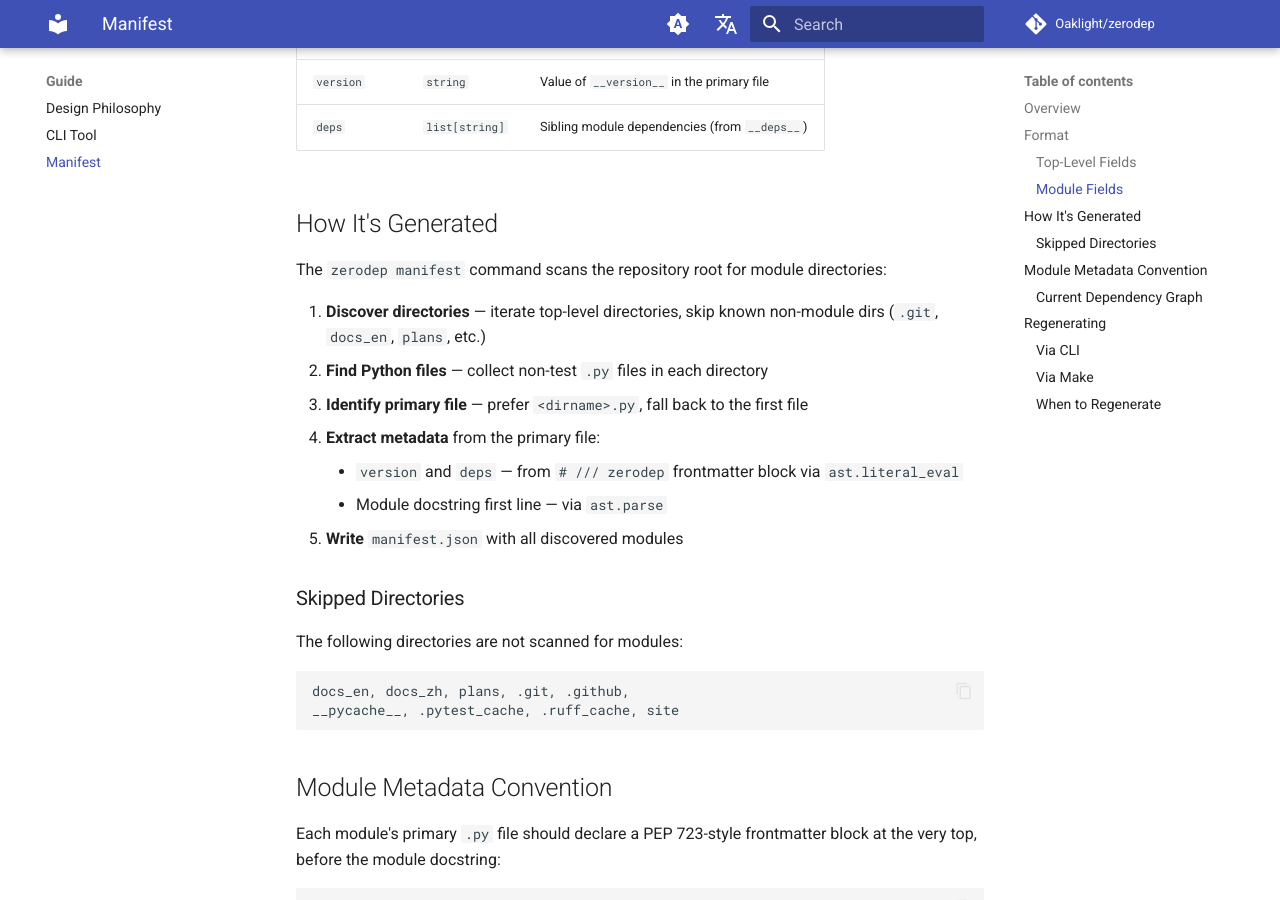
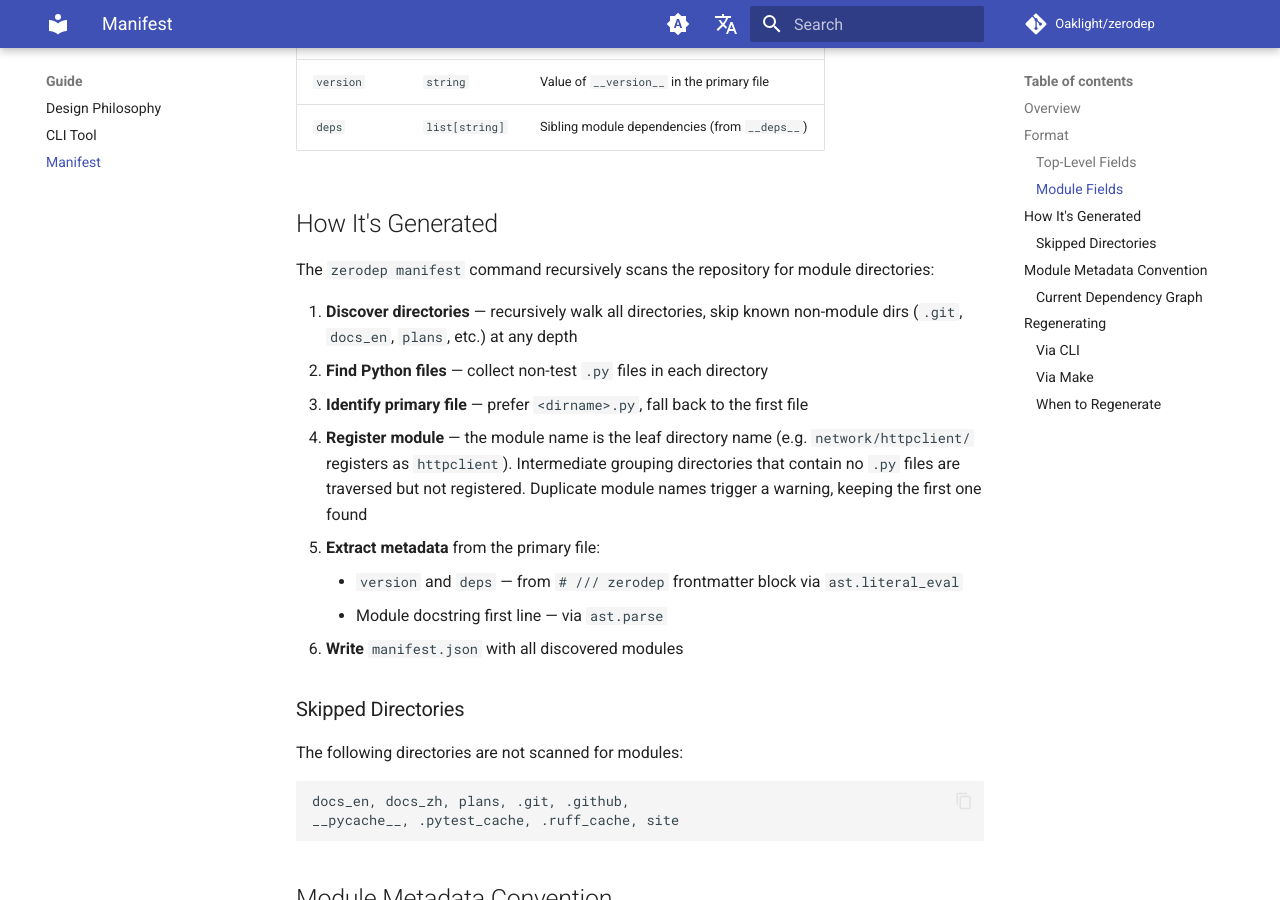
Before and after one commit to Oaklight/zerodep, an MkDocs documentation site: the page built from docs/guide/manifest.md, in a window 1280 px wide and 900 px high, scrolled down 1383 px. Built offline with MkDocs 1.6.1 and Material for MkDocs 9.7.7, drawn with Linux system fonts in a browser that asks for light colours; comment, search, counter and statistics services are not loaded.

Commit message:
document recursive module scanning and nested directory support

```diff
--- a/docs/guide/manifest.md
+++ b/docs/guide/manifest.md
@@ -51,15 +51,16 @@ The `manifest.json` file is the module index that the CLI uses to discover avail
 
 ## How It's Generated
 
-The `zerodep manifest` command scans the repository root for module directories:
+The `zerodep manifest` command recursively scans the repository for module directories:
 
-1. **Discover directories** — iterate top-level directories, skip known non-module dirs (`.git`, `docs_en`, `plans`, etc.)
+1. **Discover directories** — recursively walk all directories, skip known non-module dirs (`.git`, `docs_en`, `plans`, etc.) at any depth
 2. **Find Python files** — collect non-test `.py` files in each directory
 3. **Identify primary file** — prefer `<dirname>.py`, fall back to the first file
-4. **Extract metadata** from the primary file:
+4. **Register module** — the module name is the leaf directory name (e.g. `network/httpclient/` registers as `httpclient`). Intermediate grouping directories that contain no `.py` files are traversed but not registered. Duplicate module names trigger a warning, keeping the first one found
+5. **Extract metadata** from the primary file:
     - `version` and `deps` — from `# /// zerodep` frontmatter block via `ast.literal_eval`
     - Module docstring first line — via `ast.parse`
-5. **Write** `manifest.json` with all discovered modules
+6. **Write** `manifest.json` with all discovered modules
 
 ### Skipped Directories
 
```
Also changed, not shown: docs/changelog.md (+1 -0 lines).
